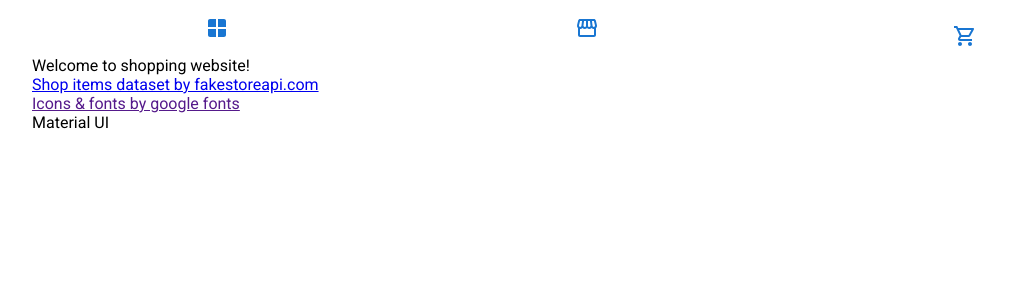
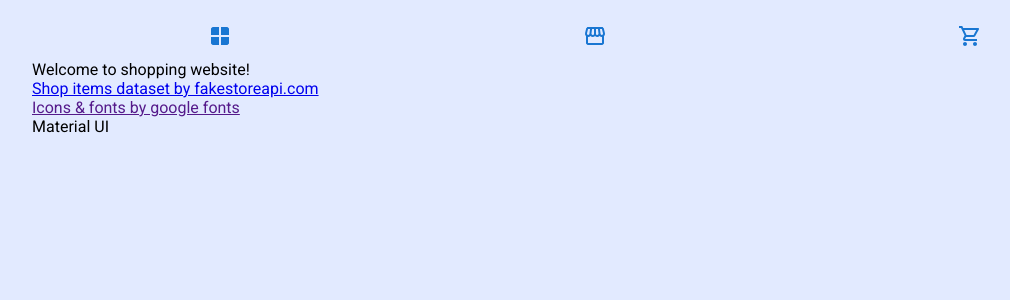
Before and after one commit to kritikabhat/shop, a React (Vite) app: page / in a window 1280 px wide. Shown: the top 300 px of the page, without its empty margins (45-1055 px from the left). Built offline with nearby package versions, Linux system fonts and the light colour scheme; no server answers.

Commit message:
feat: Shop page, navbar UI and effects finalized

```diff
--- a/src/helper/ItemCard.jsx
+++ b/src/helper/ItemCard.jsx
@@ -33,14 +33,18 @@ const ItemCard = ({ handleDeleteCartState, handleDecreaseCartState,
 
   return (
     <div className="itemCard" key={obj.id} id={obj.id}>
+      <div className='itemRatingPrice'>
         <Rating name="half-rating-read" defaultValue={obj.rating.rate} precision={0.5} readOnly />
+        <div>${obj.price}</div>
+      </div>
       <div className="imgDiv" >
         <img src={obj.image} alt={`Image of ${obj.title}`} />
       </div>
       <div className="itemName">{obj.title}</div>
       {
-      obj.isVisible ?  (<button onClick={handleAddToCart}
-          className="addToCartBtn" type="button">Add to Cart</button>)
+      obj.isVisible
+          ? (<button onClick={handleAddToCart} className="addToCartBtn"
+                type="button">Add to Cart</button>)
           : (<div className="updateItemTotalBtnDiv">
               <button onClick={handleDecrease} className="addDeleteBtn"
                   type="button" >-</button>
--- a/src/helper/ShopNavBar.jsx
+++ b/src/helper/ShopNavBar.jsx
@@ -11,40 +11,27 @@ import IconButton from '@mui/material/IconButton'
 import Badge, { badgeClasses } from '@mui/material/Badge'
 import ShoppingCartIcon from '@mui/icons-material/ShoppingCartOutlined'
 
-import { createTheme } from '@mui/material/styles';
-
-const theme = createTheme({
-  palette: {
-    primary: {
-      light: '#757ce8',
-      main: '#3f50b5',
-      dark: '#002884',
-      contrastText: '#fff',
-    },
-  },
-})
-
 const CartBadge = styled(Badge)`
   & .${badgeClasses.badge} {
     top: -12px;
     right: -6px;
   }
 `
-
 function ShopNavBar({ cart }) {
 
   return (
     <>
       <nav className='navBar'>
-        <Link to="home">
-          <WindowIcon color='primary' />
+
+        <Link to="home" >
+          <WindowIcon sx={{color: 'white'}} className='navLinks' style={{borderRadius: "50%", padding:"0.5rem"}} />
         </Link>
         <Link to="shop">
-          <StorefrontIcon color='primary'/>
+          <StorefrontIcon sx={{color: 'white'}} className='navLinks' style={{borderRadius: "50%", padding:"0.5rem"}} />
         </Link>
         <Link to="cart">
-          <IconButton>
-            <ShoppingCartIcon fontSize="medium" color='primary'/>
+          <IconButton className='navLinks' sx={{color: 'white'}}>
+            <ShoppingCartIcon fontSize="medium" />
             <CartBadge badgeContent={cart.length} color="primary" overlap="circular" />
           </IconButton>
         </Link>
--- a/src/index.css
+++ b/src/index.css
@@ -1,10 +1,10 @@
 * {
-  font-family: Roboto;
+  font-family: Roboto, sans-serif;
 }
 
 :root {
   font: 18px/145% var(--sans);
-  color-scheme: light dark;
+
   color: var(--text);
   background: var(--bg);
   font-synthesis: none;
@@ -17,28 +17,9 @@
   }
 }
 
-@media (prefers-color-scheme: dark) {
-  :root {
-    --text: #9ca3af;
-    --text-h: #f3f4f6;
-    --bg: #16171d;
-    --border: #2e303a;
-    --code-bg: #1f2028;
-    --accent: #c084fc;
-    --accent-bg: rgba(192, 132, 252, 0.15);
-    --accent-border: rgba(192, 132, 252, 0.5);
-    --social-bg: rgba(47, 48, 58, 0.5);
-    --shadow:
-      rgba(0, 0, 0, 0.4) 0 10px 15px -3px, rgba(0, 0, 0, 0.25) 0 4px 6px -2px;
-  }
-
-  #social .button-icon {
-    filter: invert(1) brightness(2);
-  }
-}
-
 body {
   margin: 0;
+  background-color: #0b3d6e;
 }
 
 #root {
@@ -75,12 +56,20 @@ p {
   color: black;
   min-height: 10rem;
   padding: 0.5rem;
-  background-color: whitesmoke;
+  background-color: #f5f5f5;
   border-radius: 0.4rem;
   transition: transform 0.3s ease, box-shadow 0.3s ease;
 }
+.itemCard:hover {
+  box-shadow: 0 0 10px #c2c2c2;
+  transform: translateY(-5px);
+}
+.itemCard:focus {
+  box-shadow: 0 0 10px #c2c2c2;
+  transform: translateY(-5px);
+}
 .imgDiv {
-  height: 14rem;
+  height: 16rem;
 }
 .itemCard div img {
   object-fit: contain;
@@ -112,3 +101,48 @@ p {
   justify-content: space-around;
   padding-top: 1rem;
 }
+.navLinks:hover {
+  box-shadow: 0 0 10px #42a5f5;
+}
+.itemRatingPrice {
+  display: flex;
+  justify-content: space-between;
+  align-items: center;
+}
+button {
+  margin: 0.2rem;
+  background-color: #1976d2;
+  color: white;
+  border-radius: 0.3rem;
+  padding: 0.5rem;
+  transition-duration: 0.4s;
+  border: none;
+}
+.updateItemTotalBtnDiv button {
+  padding-left: 0.7rem;
+  padding-right: 0.7rem;
+  padding-top: 0.3rem;
+  padding-bottom: 0.3rem;
+}
+.updateItemTotalBtnDiv {
+  display: flex;
+  align-items: center;
+}
+button:hover {
+  background-color: #0d46a1;
+}
+button:focus {
+  background-color: #0d46a1;
+}
+
+@media (prefers-color-scheme: light) {
+    :root {
+        color-scheme: light;
+    }
+    body {
+      background-color: #e2eaff;
+    }
+    .navLinks {
+      color: #1976d2 !important;
+    }
+}
```
Lines whose indentation alone changed are shown as unchanged.
